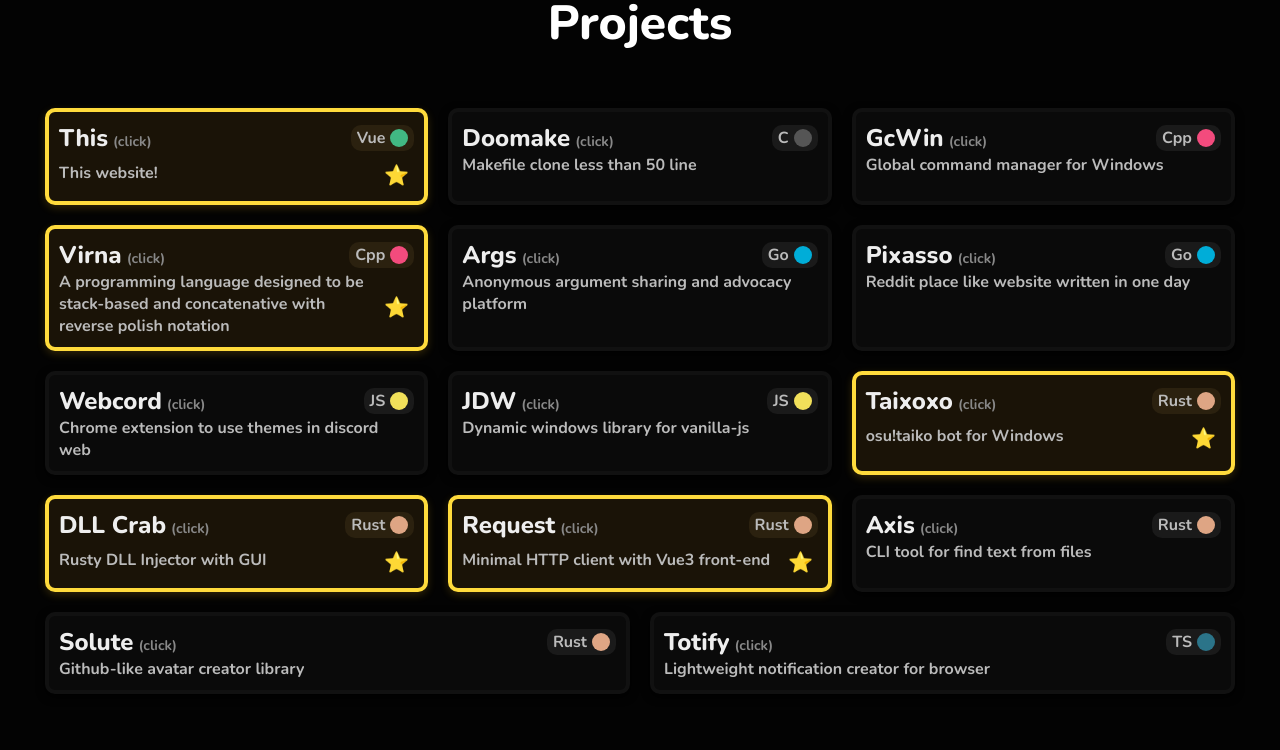
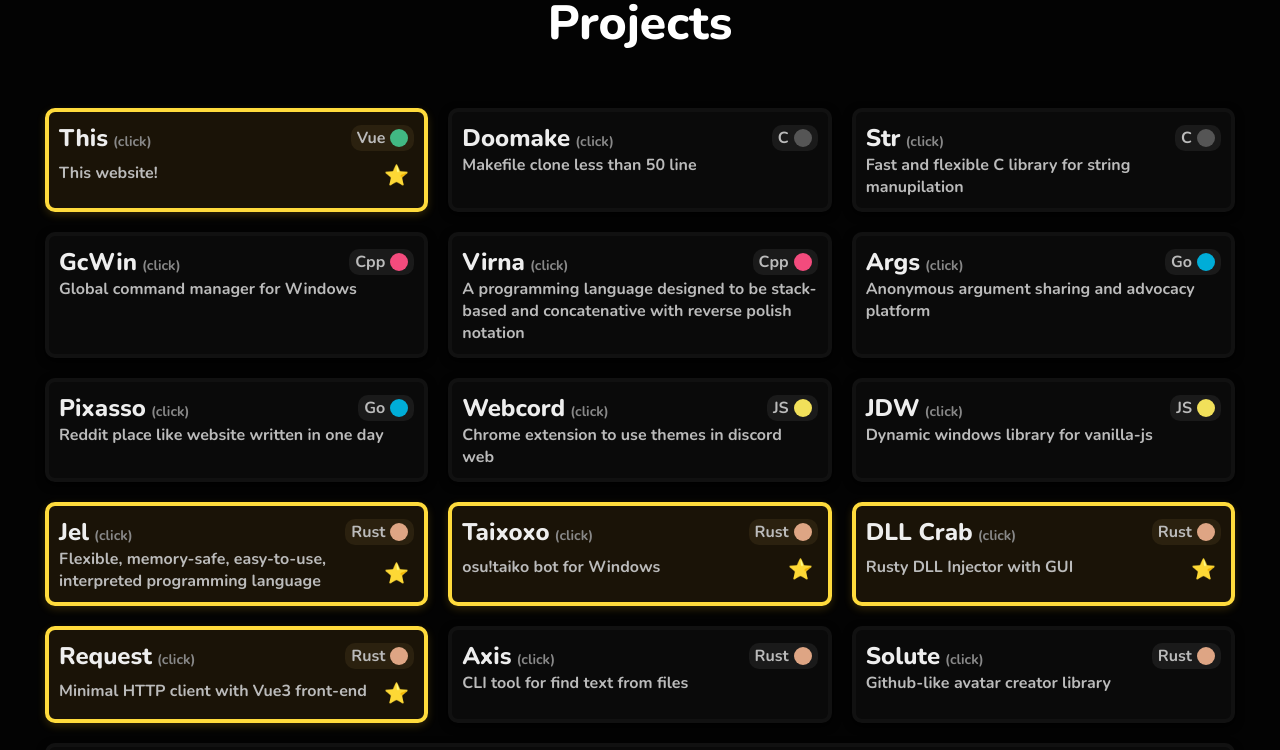
Before and after one commit to aiocat/aiocat.github.io, a Vue app: page / in a window 1280 px wide. Shown: the part 600-1350 px from the top of the page. Built offline with nearby package versions, Linux system fonts and the light colour scheme.

Commit message:
add new projects

```diff
--- a/src/components/Projects.vue
+++ b/src/components/Projects.vue
@@ -15,13 +15,15 @@
         <div class="list">
             <ProjectCard mark="gold" title="This" desc="This website!" repo="aiocat.github.io" prog="Vue" />
 
-            <ProjectCard mark="" title="Doomake" desc="Makefile clone less than 50 line" repo="doomak" prog="C" />
+            <ProjectCard mark="" title="Doomake" desc="Makefile clone less than 50 line" repo="doomake" prog="C" />
+            <ProjectCard mark="" title="Str" desc="Fast and flexible C library for string manupilation" repo="str" prog="C" />
             <ProjectCard mark="" title="GcWin" desc="Global command manager for Windows" repo="gcwin" prog="Cpp" />
-            <ProjectCard mark="gold" title="Virna" desc="A programming language designed to be stack-based and concatenative with reverse polish notation" repo="virna" prog="Cpp" />
+            <ProjectCard mark="" title="Virna" desc="A programming language designed to be stack-based and concatenative with reverse polish notation" repo="virna" prog="Cpp" />
             <ProjectCard mark="" title="Args" desc="Anonymous argument sharing and advocacy platform" repo="args" prog="Go" />
             <ProjectCard mark="" title="Pixasso" desc="Reddit place like website written in one day" repo="pixasso" prog="Go" />
             <ProjectCard mark="" title="Webcord" desc="Chrome extension to use themes in discord web" repo="webcord" prog="JS" />
             <ProjectCard mark="" title="JDW" desc="Dynamic windows library for vanilla-js" repo="jdw" prog="JS" />
+            <ProjectCard mark="gold" title="Jel" desc="Flexible, memory-safe, easy-to-use, interpreted programming language" repo="jel" prog="Rust" />
             <ProjectCard mark="gold" title="Taixoxo" desc="osu!taiko bot for Windows" repo="taixoxo" prog="Rust" />
             <ProjectCard mark="gold" title="DLL Crab" desc="Rusty DLL Injector with GUI" repo="dll-crab" prog="Rust" />
             <ProjectCard mark="gold" title="Request" desc="Minimal HTTP client with Vue3 front-end" repo="request" prog="Rust" />
```
